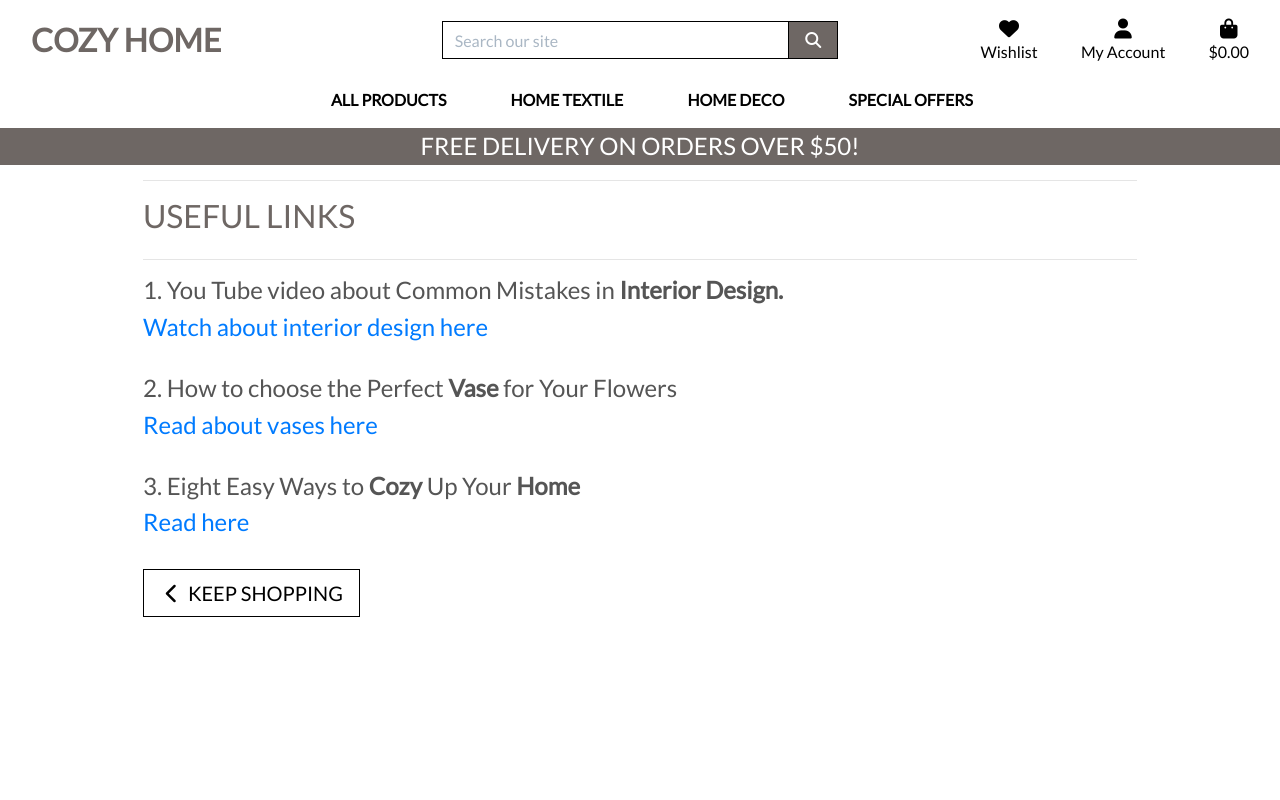
After one commit to konstanciaa/cozy-home, a Django app: page /profile/useful_links/ in a window 1280 px wide. The commit adds this page. Run offline with Django 3.2, Linux system fonts and the light colour scheme; some libraries are stand-ins or nearby versions.

Commit message:
Add useful external links

```diff
--- /dev/null
+++ b/profiles/templates/profiles/useful_links.html
@@ -0,0 +1,49 @@
+{% extends "base.html" %}
+{% load static %}
+
+{% block page_header %}
+    <div class="container header-container">
+        <div class="row">
+            <div class="col"></div>
+        </div>
+    </div>
+{% endblock %}
+
+{% block content %}
+    <div class="overlay"></div>
+    <div class="container mb-2">
+        <div class="row">
+            <div class="col">
+                <hr>
+                <h2 class="logo-font mb-4">Useful links</h2>
+                <hr>
+            </div>
+        </div>
+
+        <div class="row">
+            <div class="col">
+                <h4>1. You Tube video about Common Mistakes in <strong>Interior Design.</strong></h4>
+                <a href="https://youtu.be/xRGXi1aTh1w?si=hOiCByNWVyMDmqcf" target="_blank">
+                    <h4>Watch about interior design here</h4>
+                </a>
+                <br>
+                <h4>2. How to choose the Perfect <strong>Vase</strong> for Your Flowers</h4>
+                <a href="https://www.interflora.co.uk/blog/how-to-choose-the-perfect-vase-for-your-flowers" target="_blank">
+                    <h4>Read about vases here</h4>
+                </a>
+                <br>
+                <h4>3. Eight Easy Ways to <strong>Cozy</strong> Up Your <strong>Home</strong></h4>
+                <a href="https://www.realsimple.com/home-organizing/easy-ways-cozy-home" target="_blank">
+                    <h4>Read here</h4>
+                </a>
+                <br>
+                <a href="{% url 'products' %}" class="btn btn-outline-black rounded-0 btn-lg">
+                    <span class="icon">
+                        <i class="fas fa-chevron-left"></i>
+                    </span>
+                    <span class="text-uppercase">Keep Shopping</span>
+                </a>
+            </div>
+        </div>
+    </div>
+{% endblock %}
--- a/profiles/urls.py
+++ b/profiles/urls.py
@@ -7,4 +7,5 @@ urlpatterns = [
          name='order_history'),
     path('subscribe/', views.subscribe, name='subscribe'),
     path('subscribers/', views.subscribers, name='subscribers'),
+    path('useful_links/', views.useful_links, name='useful_links'),
 ]
--- a/profiles/views.py
+++ b/profiles/views.py
@@ -79,3 +79,8 @@ def subscribers(request):
         'subscribers': subscribers,
     }
     return render(request, 'profiles/subscribers.html', context)
+
+
+def useful_links(request):
+
+    return render(request, 'profiles/useful_links.html')
--- a/templates/base.html
+++ b/templates/base.html
@@ -8,6 +8,10 @@
         <meta http-equiv="X-UA-Compatible" content="ie=edge">
         <meta charset="utf-8">
         <meta name="viewport" content="width=device-width, initial-scale=1, shrink-to-fit=no">
+        <meta name="description"
+            content="Nice and useful things to make your house instantly cozy. Cushions, curtains, vases, towels.">
+        <meta name="keywords"
+            content="cozy home, cozy atmosphere, soft towel, cotton bath towels, vases, linen curtains, red blackout curtains">
     {% endblock %}
 
     {% block extra_meta %}
@@ -100,10 +104,12 @@
                                     <a href="{% url 'subscribers' %}" class="dropdown-item">Subscribers</a>
                                 {% endif %}
                                 <a href="{% url 'profile' %}" class="dropdown-item">My Profile</a>
+                                <a href="{% url 'useful_links' %}" class="dropdown-item">Useful links</a>
                                 <a href="{% url 'account_logout' %}" class="dropdown-item">Logout</a>
                             {% else %}
                                 <a href="{% url 'account_signup' %}" class="dropdown-item">Register</a>
                                 <a href="{% url 'account_login' %}" class="dropdown-item">Login</a>
+                                <a href="{% url 'useful_links' %}" class="dropdown-item">Useful links</a>
                             {% endif %}
                         </div>
                     </li>
--- a/templates/includes/footer.html
+++ b/templates/includes/footer.html
@@ -15,7 +15,9 @@
             </div>
             <div class="col-lg-4 col-md-4 text-center mobile">
                 <p class="white">Follow us on Facebook!</p>
-                <a href="https://www.facebook.com/mycozyhomehere/" class="btn btn-outline-black rounded-0 subscribe-btn">
+                <a href="https://www.facebook.com/mycozyhomehere/" rel="noopener"
+                    aria-label="Visit our Facebook page (opens in a new tab)"
+                    class="btn btn-outline-black rounded-0 subscribe-btn">
                     <span class="icon">
                         <i class="fa-brands fa-facebook"></i>
                     </span>
--- a/templates/includes/mobile-footer.html
+++ b/templates/includes/mobile-footer.html
@@ -7,7 +7,9 @@
                         <i class="fa-solid fa-envelope"></i>
                     </span>
                 </a>
-                <a href="https://www.facebook.com/mycozyhomehere/" target="_blank" class="btn btn-outline-black rounded-0 subscribe-btn">
+                <a href="https://www.facebook.com/mycozyhomehere/" rel="noopener"
+                    aria-label="Visit our Facebook page (opens in a new tab)" target="_blank"
+                    class="btn btn-outline-black rounded-0 subscribe-btn">
                     <span class="icon">
                         <i class="fa-brands fa-facebook"></i>
                     </span>
--- a/templates/includes/mobile-top-header.html
+++ b/templates/includes/mobile-top-header.html
@@ -35,10 +35,12 @@
             {% endif %}
             <a href="{% url 'profile' %}" class="dropdown-item">My Profile</a>
             <a href="{% url 'wishlist' %}" class="dropdown-item">My Wishlist</a>
+            <a href="{% url 'useful_links' %}" class="dropdown-item">Useful links</a>
             <a href="{% url 'account_logout' %}" class="dropdown-item">Logout</a>
         {% else %}
             <a href="{% url 'account_signup' %}" class="dropdown-item">Register</a>
             <a href="{% url 'account_login' %}" class="dropdown-item">Login</a>
+            <a href="{% url 'useful_links' %}" class="dropdown-item">Useful links</a>
         {% endif %}
     </div>
 </li>
```
